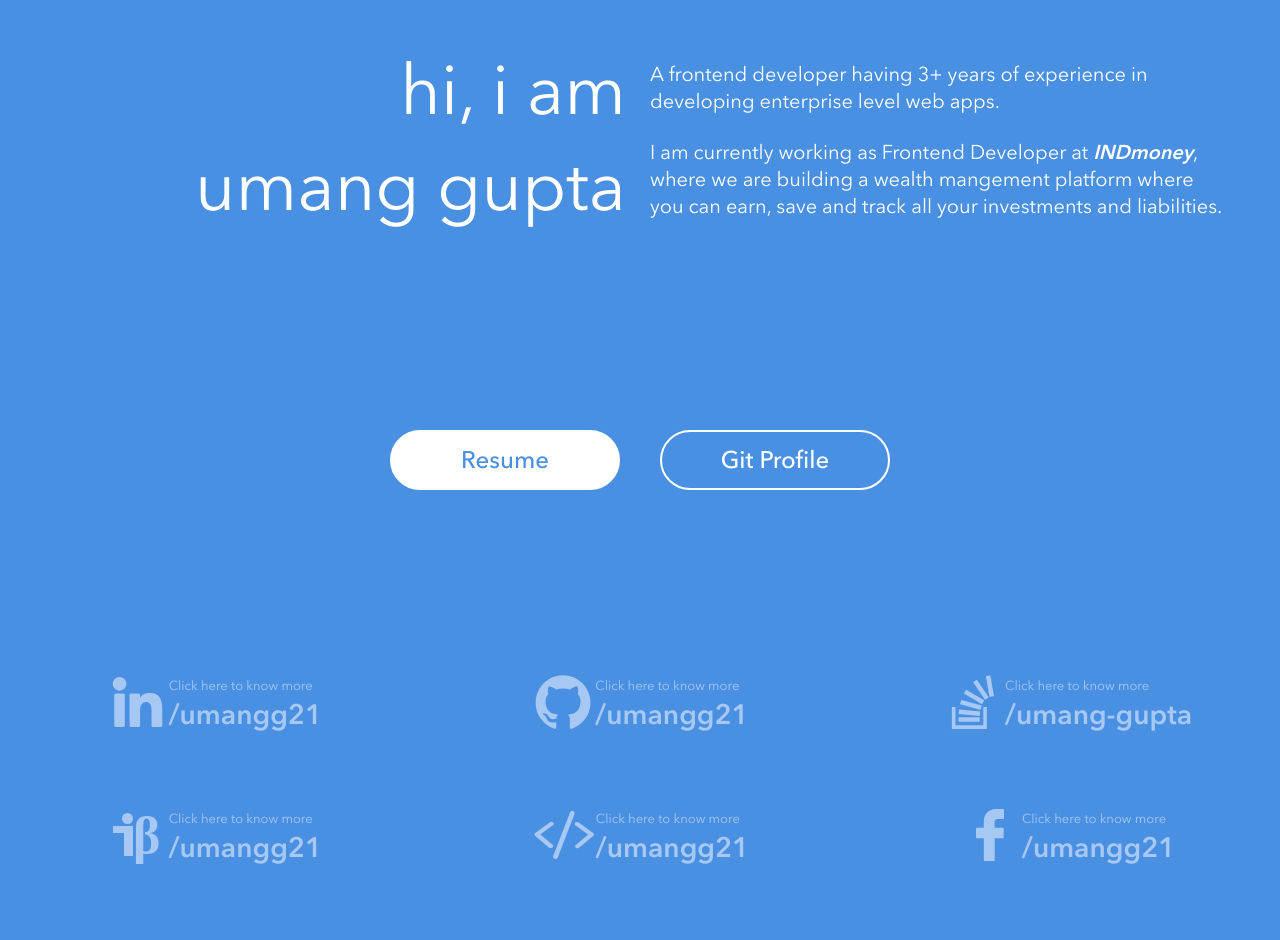
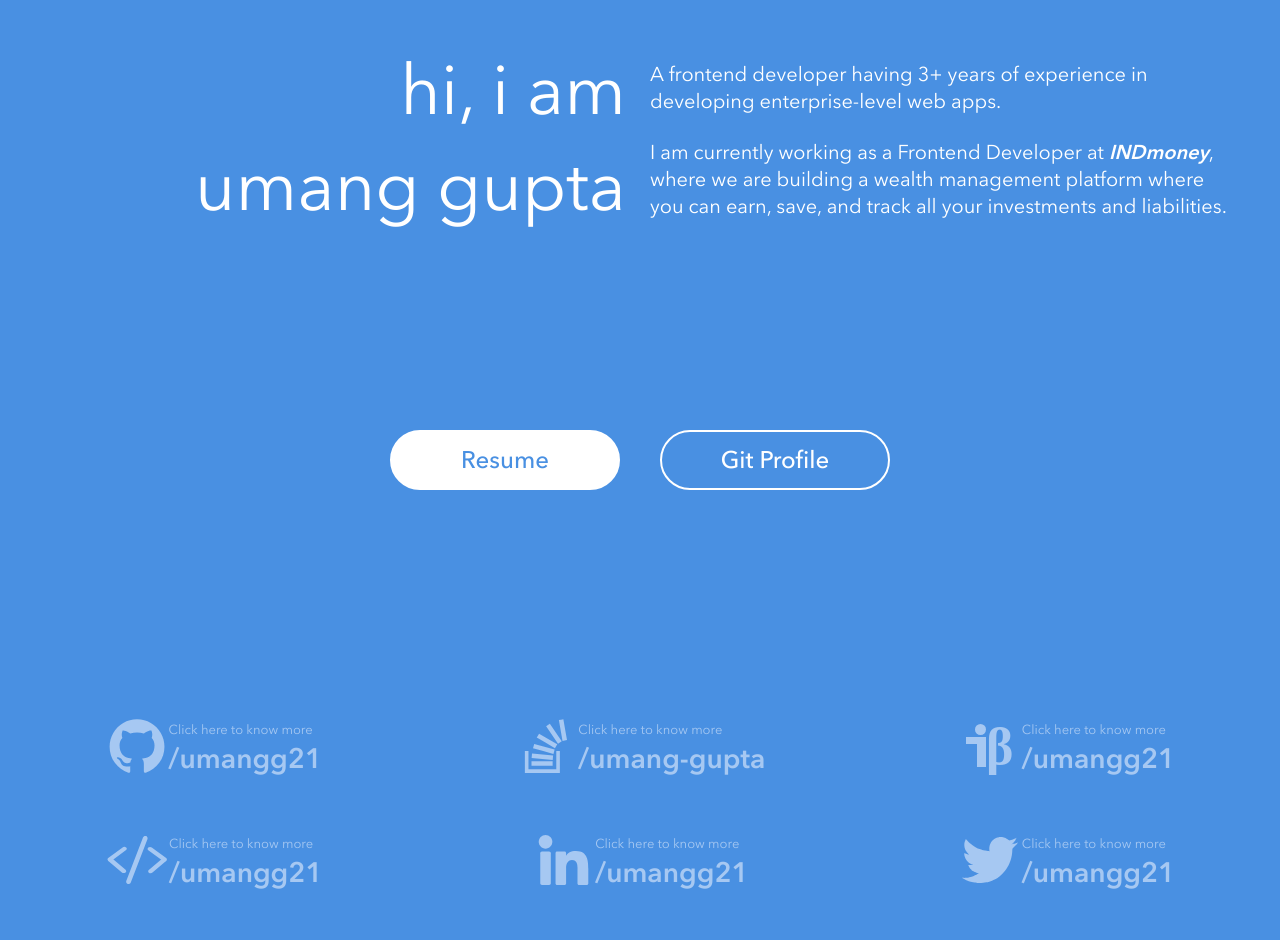
Before and after one commit to umangg21/portfolio, a React (Create React App) app: page / in a window 1280 px wide. Shown: the part 140-1080 px from the top of the page. Built offline with nearby package versions, Linux system fonts and the light colour scheme.

Commit message:
add twitter

```diff
--- a/src/components/Home/ContactMe/ContactMe.scss
+++ b/src/components/Home/ContactMe/ContactMe.scss
@@ -50,6 +50,9 @@ $heading-color: #a7a7a7;
 
 @media (max-width: $breakpoint-mobile) {
     .contact-container {
+        .contact-heading {
+            font-size: 18px;
+        }
         .contact-card {
             flex: 10 0 60%;
 
@@ -65,6 +68,10 @@ $heading-color: #a7a7a7;
 
 @media (max-width: $breakpoint-mobile) {
     .contact-container {
+        .contact-heading {
+            margin-top: 0;
+            font-size: 16px;
+        }
         .contact-card {
             a {
                 font-size: 14px;
--- a/src/components/Home/Landing/Landing.jsx
+++ b/src/components/Home/Landing/Landing.jsx
@@ -1,7 +1,7 @@
 import React from 'react'
 import "./Landing.scss"
 
-const Landing =()=> {
+const Landing = () => {
     return (
         <div className="bg-blue landing-container">
             <div className="landing-block-left">
@@ -12,9 +12,9 @@ const Landing =()=> {
             </div>
             <div className="landing-block-right text-white">
                 <div className="content">
-                        <p className="mb-4">A frontend developer having 3+ years of experience in developing enterprise level web apps.</p>
-                        <p>I am currently working as Frontend Developer at <b><i><a className="link" rel="noopener noreferrer" target="_blank" href="https://www.indmoney.com/">INDmoney</a></i></b>,
-                        where we are building a wealth mangement platform where you can earn, save and track all your investments and liabilities.
+                    <p className="mb-4">A frontend developer having 3+ years of experience in developing enterprise-level web apps.</p>
+                    <p>I am currently working as a Frontend Developer at <b><i><a className="link" rel="noopener noreferrer" target="_blank" href="https://www.indmoney.com/">INDmoney</a></i></b>,
+                        where we are building a wealth management platform where you can earn, save, and track all your investments and liabilities.
                         </p>
                 </div>
             </div>
--- a/src/components/Home/LandingContact/LandingContact.jsx
+++ b/src/components/Home/LandingContact/LandingContact.jsx
@@ -1,12 +1,7 @@
 import React from 'react'
 import "./LandingContact.scss"
 
-const ContactLinks = [
-    {
-        icon: "assets/icons/linkedin.svg",
-        link: "https://www.linkedin.com/in/umangg21/",
-        title: "umangg21"
-    },
+const Contacts = [
     {
         icon: "assets/icons/github.svg",
         link: "https://github.com/umangg21/",
@@ -28,25 +23,37 @@ const ContactLinks = [
         title: "umangg21"
     },
     {
-        icon: "assets/icons/facebook.svg",
-        link: "https://www.facebook.com/umangg21/",
+        icon: "assets/icons/linkedin.svg",
+        link: "https://www.linkedin.com/in/umangg21/",
         title: "umangg21"
     },
-
+    {
+        icon: "assets/icons/twitter.svg",
+        link: "https://twitter.com/umangg21",
+        title: "umangg21"
+    },
     {
         icon: "assets/icons/instagram.svg",
         link: "https://www.instagram.com/umangg21/",
         title: "umangg21"
     },
+    {
+        icon: "assets/icons/facebook.svg",
+        link: "https://www.facebook.com/umangg21/",
+        title: "umangg21"
+    },
 ]
+
 
 const LandingContact = () => {
     return (
-        <div className="min-vh-50 bg-blue d-flex landing-contact-container">
-            <p className="landing-contact-heading">Click below to know more</p>
-            {
-                ContactLinks.map((item) => <LandingContactCard item={item} key={item?.icon} />)
-            }
+        <div className="min-vh-50 bg-blue landing-contact-root">
+            <p className="landing-contact-heading">Click below to know more about me.</p>
+            <div className="landing-contact-container">
+                {
+                    Contacts.map((item) => <LandingContactCard item={item} key={item?.icon} />)
+                }
+            </div>
         </div>
     )
 }
--- a/src/components/Home/LandingContact/LandingContact.scss
+++ b/src/components/Home/LandingContact/LandingContact.scss
@@ -1,33 +1,52 @@
 @import "../../../styles/variable.scss";
 
 $text-color: #a6c8f2;
+
+.landing-contact-root{
+    display: flex;
+    flex-direction: column;
+    justify-content: space-around;
+}
+
+.landing-contact-heading {
+    text-align: center;
+    color: $text-color;
+    font-size: 16px;
+    width: 100%;
+    display: none;
+
+    @media (max-width: $breakpoint-mobile) {
+        display: inline;
+    }
+}
 
 .landing-contact-container {
     display: flex;
     flex-wrap: wrap;
 
-    .landing-contact-heading {
-        text-align: center;
-        color: $text-color;
-        font-size: 18px;
-        width: 100%;
-        display: none;
+    .landing-contact-card {
+        flex: 0 0 25%;
+        padding: 40px 0 40px 0;
     }
 
-    .landing-contact-card {
-        flex: 10 0 30%;
-        margin: 10px;
+    @media (min-width: $breakpoint-tablet) and (max-width: $breakpoint-small) {
+        .landing-contact-card {
+            flex: 0 0 33.33%;
+            padding: 25px 0 25px 0;
+        }
     }
 
     @media (min-width: $breakpoint-mobile) and (max-width: $breakpoint-tablet) {
         .landing-contact-card {
-            flex: 0 0 45%;
+            flex: 0 0 50%;
+            padding: 25px 0 25px 0;
         }
     }
 
     @media (max-width: $breakpoint-mobile) {
         .landing-contact-card {
-            flex: 10 0 40%;
+            flex: 10 0 50%;
+            padding: 15px 0 15px 0;
 
             .text-section {
                 display: none;
@@ -38,9 +57,6 @@ $text-color: #a6c8f2;
             }
         }
 
-        .landing-contact-heading {
-            display: inline;
-        }
     }
 
     @media (max-width: $breakpoint-mobile-small) {
```
Also changed, not shown: public/assets/icons/twitter.svg (added). Lines whose indentation alone changed are shown as unchanged.
